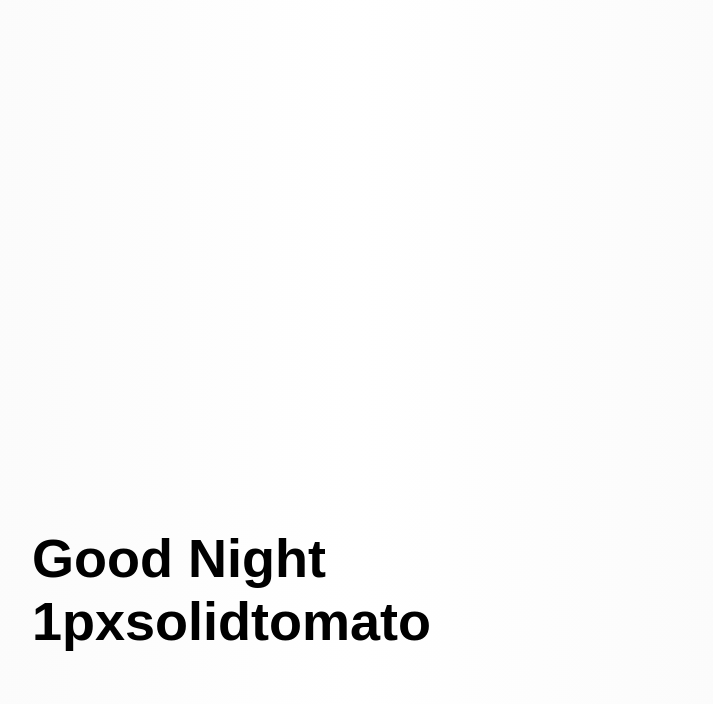
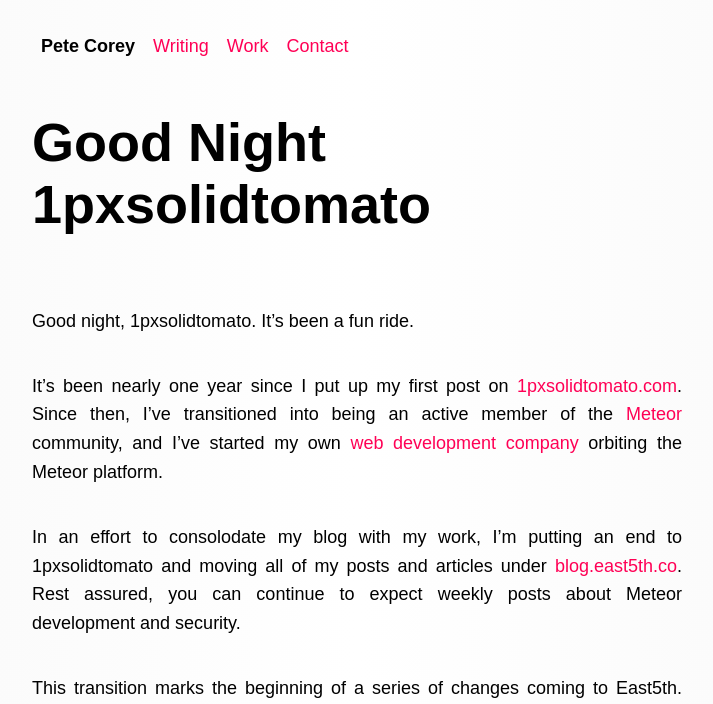
Before and after one commit to pcorey/pcorey.github.io, a Jekyll site: the page built from _posts/2015-06-10-good-night-1pxsolidtomato.markdown, in a window 1280 px wide. Shown: the top 704 px of the page, without its empty margins (283-996 px from the left). Built offline with Jekyll 4.4.1, drawn with Linux system fonts in a browser that asks for light colours; nearby versions of some CDN libraries; some web fonts are replaced; comment, search, counter and statistics services are not loaded; some of the changed text lies outside the part shown; grey boxes are pictures that could not be loaded.

Commit message:
Layout update

```diff
--- a/_includes/footer.html
+++ b/_includes/footer.html
@@ -8,14 +8,13 @@
       <div class="margin">
         <div class="signup-form" id="newsletter">
           <form action="//east5th.us11.list-manage.com/subscribe/post?u=f8833fd40e2b1b28545d9f382&amp;id=c56ceba687" method="post" id="mc-embedded-subscribe-form" name="mc-embedded-subscribe-form" target="_blank">
-            <p>You've reached the end. If none of the articles linked above strike your interest, but you still like what I'm doing, nothing shows your support more than signing up for <a href="http://us11.campaign-archive2.com/home/?u=f8833fd40e2b1b28545d9f382&amp;id=c56ceba687">my mailing list</a>.</p>
+              <p><strong>Feedback from my readers is what motivates me to keep working in public.</strong> Feel free to <a href="mailto:hello@petecorey.com" >reach out</a>, or even sign up for <a href="http://us11.campaign-archive2.com/home/?u=f8833fd40e2b1b28545d9f382&amp;id=c56ceba687">my mailing list</a> if you'd like to stay up to date with what I'm working on.</p>
             <div class="email-wrapper">
               <input type="text" placeholder="First Name" value="" name="FNAME" class="" id="mce-FNAME" ><!--
               --><input placeholder="Email address" type="email" value="" name="EMAIL" id="mce-EMAIL" ><!--
               --><input type="submit" value="Subscribe" name="subscribe" id="mc-embedded-subscribe" >
             </div>
             <div style="position: absolute; left: -5000px;"><input type="text" name="b_f8833fd40e2b1b28545d9f382_c56ceba687" tabindex="-1" value=""></div>
-            <p><strong>Feedback from my readers is really the only motivation I have to keep this ball rolling.</strong> Once you’re subscribed, I’d love to hear back from you. Hit reply and let tell me what you’re working on, struggling with, or just want to know more about!</p>
           </form>
         </div>
       </div>
--- a/_layouts/default.html
+++ b/_layouts/default.html
@@ -4,6 +4,15 @@
   {% include head.html %}
 
     <body>
+
+        <div class="margin" >
+            <div class="header" >
+                <strong>Pete Corey</strong>
+                <a href="/blog/all" >Writing</a>
+                <a href="/work" >Work</a>
+                <a href="mailto:hello@petecorey.com" >Contact</a>
+            </div>
+        </div>
 
         {{ content }}
 
--- a/_layouts/post.html
+++ b/_layouts/post.html
@@ -3,22 +3,12 @@
 ---
 <div class="post content {% if page.literate %}literate{% endif %}">
 
- <div class="hero" >
   <div class="margin">
 
     <h1>
       {{page.title}}
     </h1>
 
-  </div>
-
-  <div class="nav-block" >
-      <div class="margin" >
-          <p>This article was published on {{ page.date | date: "%B %-d, %Y" }} under the
-              {% assign sorted = page.tags | sort %}
-              <span class="tags" >{% for tag in sorted %}<span class="tag" ><a href="/blog/tags#{{tag | slugify}}" >{{ tag }}</a></span>{% endfor %}</span> tag{% if page.tags.size > 1 %}s{% endif %}. For more articles, visit <a href="/blog/all" >the archives</a>. Also check out <a href="/work" >the work I do</a>, and <a href="mailto:hello@petecorey.com" >reach out</a> if you’re interested in working together.
-          </p>
-      </div>
   </div>
 
  </div>
@@ -43,8 +33,10 @@
   </div>
     <div class="post-footer" >
         <div class="margin" >
-            <p><strong>Want more reading material?</strong> Check out the related articles below, and browse through some of the other posts filed under the {% assign sorted = page.tags | sort %}
-                <span class="tags" >{% for tag in sorted %}<span class="tag" ><a href="/blog/tags#{{tag | slugify}}" >{{ tag }}</a></span>{% endfor %}</span> tag{% if page.tags.size > 1 %}s{% endif %}. If you still want more, feel free to dig through <a href="/blog/all" >the archives</a>.</p>
+            <p><strong>This article was published on {{ page.date | date: "%B %-d, %Y" }} under the
+                {% assign sorted = page.tags | sort %}
+                <span class="tags" >{% for tag in sorted %}<span class="tag" ><a href="/blog/tags#{{tag | slugify}}" >{{ tag }}</a></span>{% endfor %}</span> tag{% if page.tags.size > 1 %}s{% endif %}.</strong> For more articles, visit <a href="/blog/all" >the archives</a>. Also check out <a href="/work" >the work I do</a>, and <a href="mailto:hello@petecorey.com" >reach out</a> if you’re interested in working together.
+            </p>
             {% for post in site.posts %}
                 {% if page.related contains post.url %}
                     <p class="post-related">
--- a/css/main.css
+++ b/css/main.css
@@ -215,8 +215,17 @@
     font-weight: bold;
 }
 
+.header {
+    display: flex;
+    margin: 2em 0;
+}
+
+.header a,
+.header strong {
+    margin: 0 0.5em;
+}
+
 .hero {
-    height: 100vh;
     min-height: fit-content;
     display: flex;
     flex-direction: column;
```
Also changed, not shown: _layouts/work.html (+2 -15 lines), work/index.md (+1 -1 lines).
